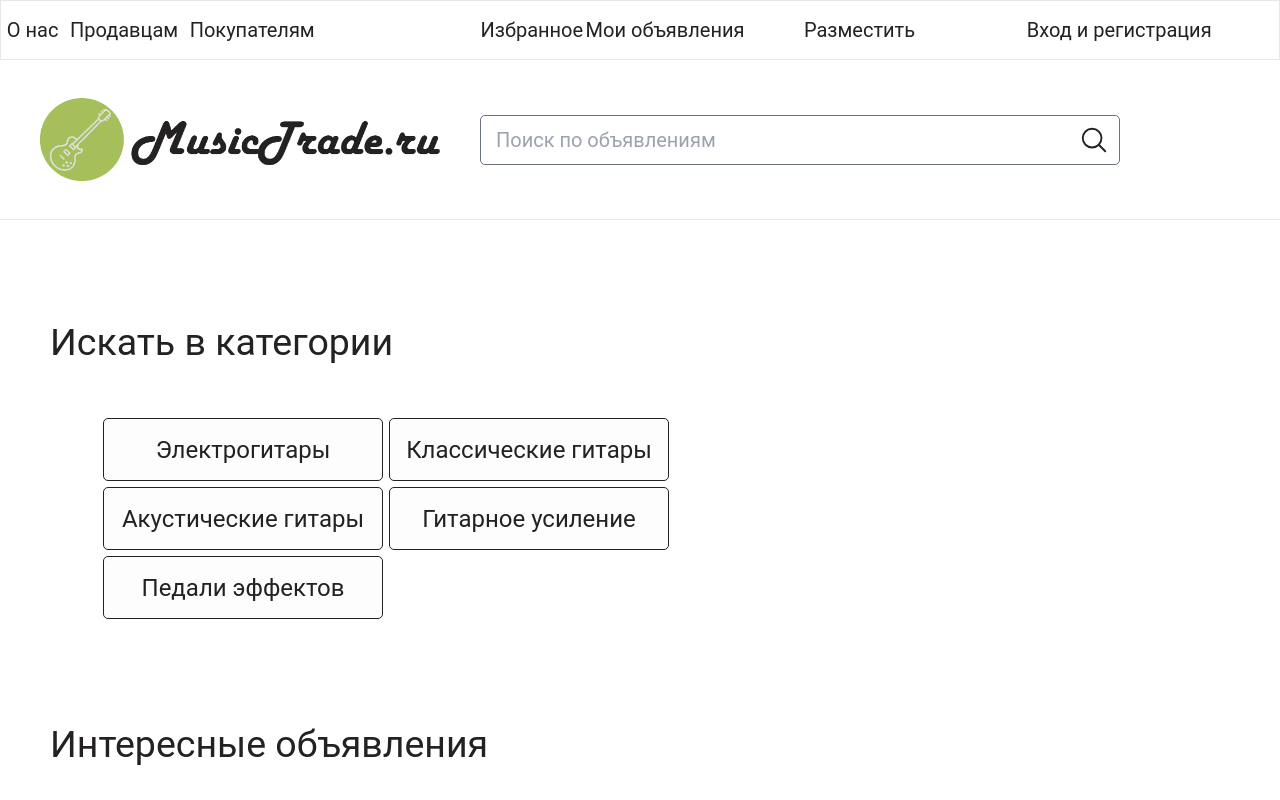
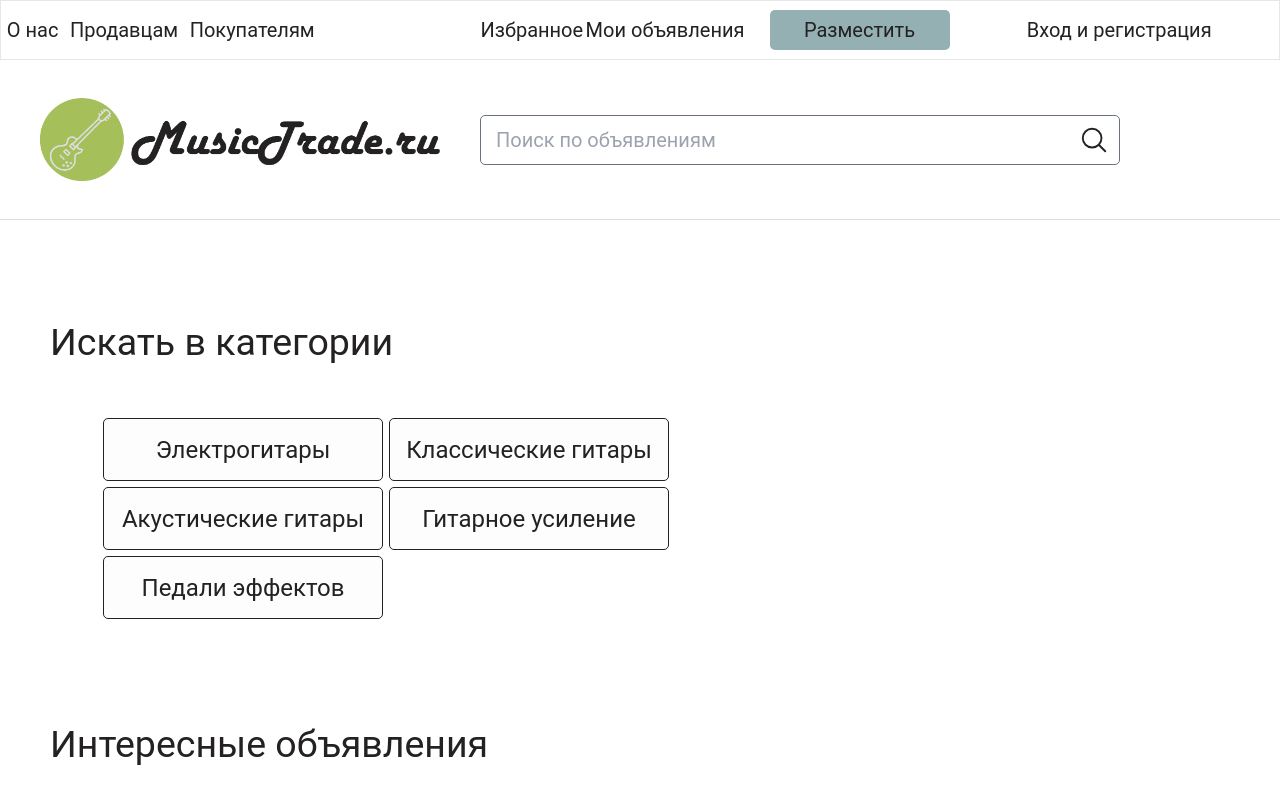
Before and after one commit to sv022/MusicTrade, a Nuxt app: page / in a window 1280 px wide. Shown: the top 800 px of the page. Built offline with nearby package versions, Linux system fonts and the light colour scheme.

Commit message:
Restore color pallet

```diff
--- a/tailwind.config.js
+++ b/tailwind.config.js
@@ -33,6 +33,23 @@ module.exports = {
         "accordion-down": "accordion-down 0.2s ease-out",
         "accordion-up": "accordion-up 0.2s ease-out",
       },
+      colors: {
+        "lime-green":{
+          100: "#a5c05b",
+          200: "#65ae6c",
+          300: "#48a366",
+          400: "#2d967a",
+        },
+        "red": "#fe6c5f",
+        "red-hover": "#f73b3b",
+        "cream-white": "#eee8d9",
+        "cold-white": "#f8fff8",
+        "slate-gray": "#a9ad9b",
+        "soft-gray": "#dddede",
+        //"blue-gray": "#7BA4A8",
+        "blue-gray": "#94b0b3",
+        "dark-blue": "#2f4858"
+      }
     },
   },
   plugins: [animate],
```
